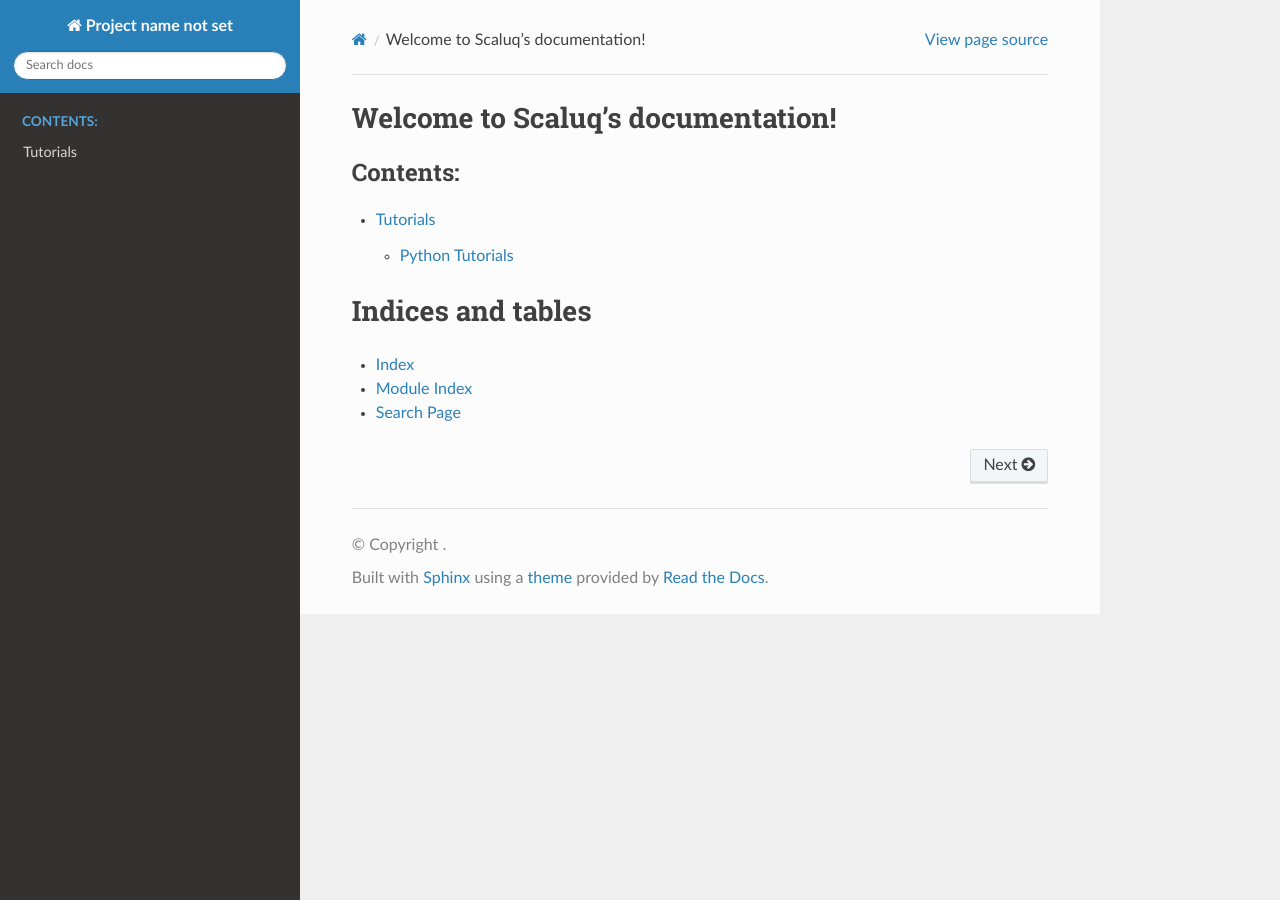
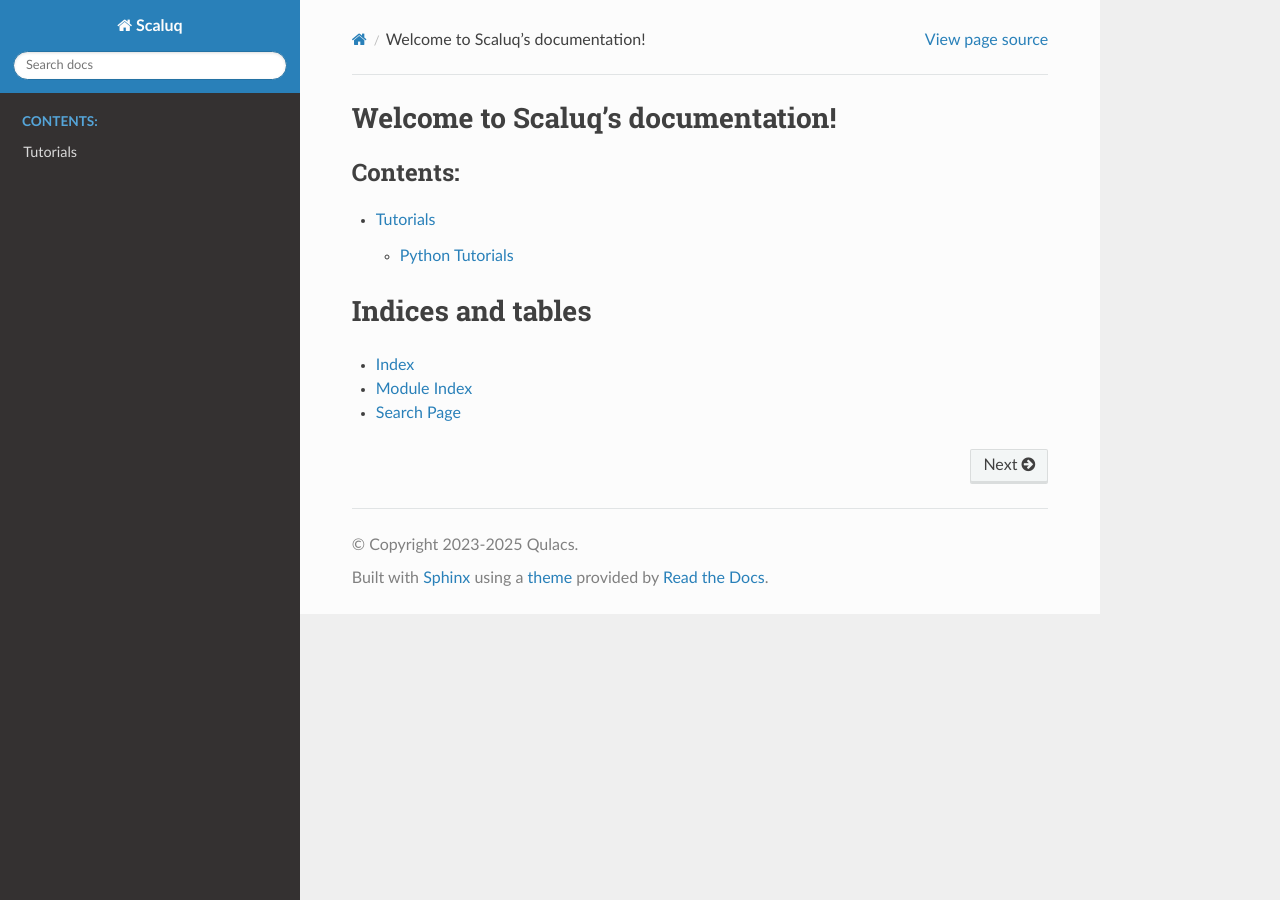
Before and after one commit to qulacs/scaluq, a Sphinx documentation site: the page built from doc/source/index.rst, in a window 1280 px wide. Built offline with Sphinx 7.4.7 and the Read the Docs theme 3.1.0, drawn with Linux system fonts in a browser that asks for light colours.

Commit message:
set project title,copyright,author

```diff
--- a/doc/source/conf.py
+++ b/doc/source/conf.py
@@ -3,6 +3,10 @@ from pathlib import Path
 import importlib.util
 import os
 import shutil
+
+project = "Scaluq"
+copyright = "2023-2025 Qulacs"
+author = "Scaluq developers"
 
 extensions = [
     "sphinx.ext.napoleon",
```
